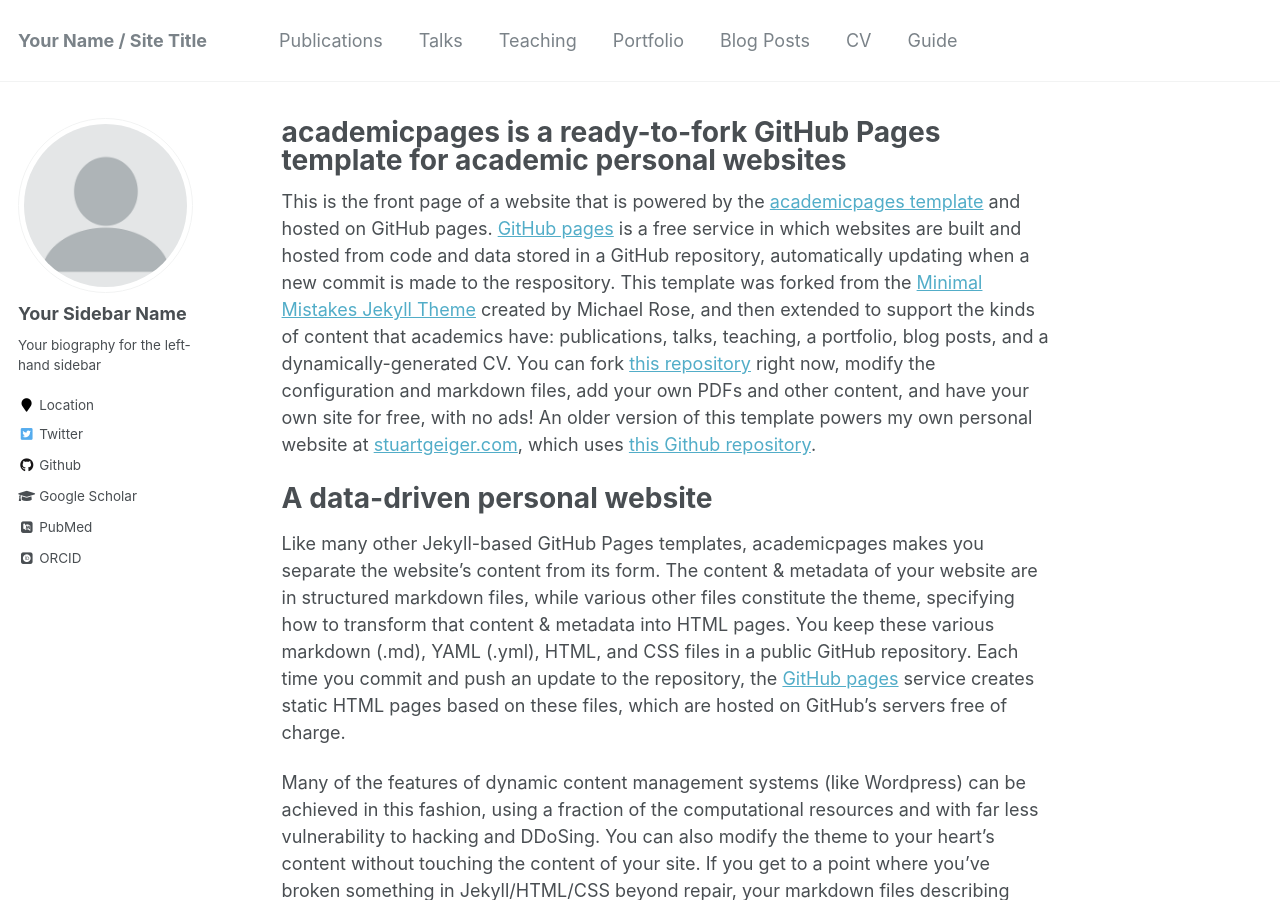
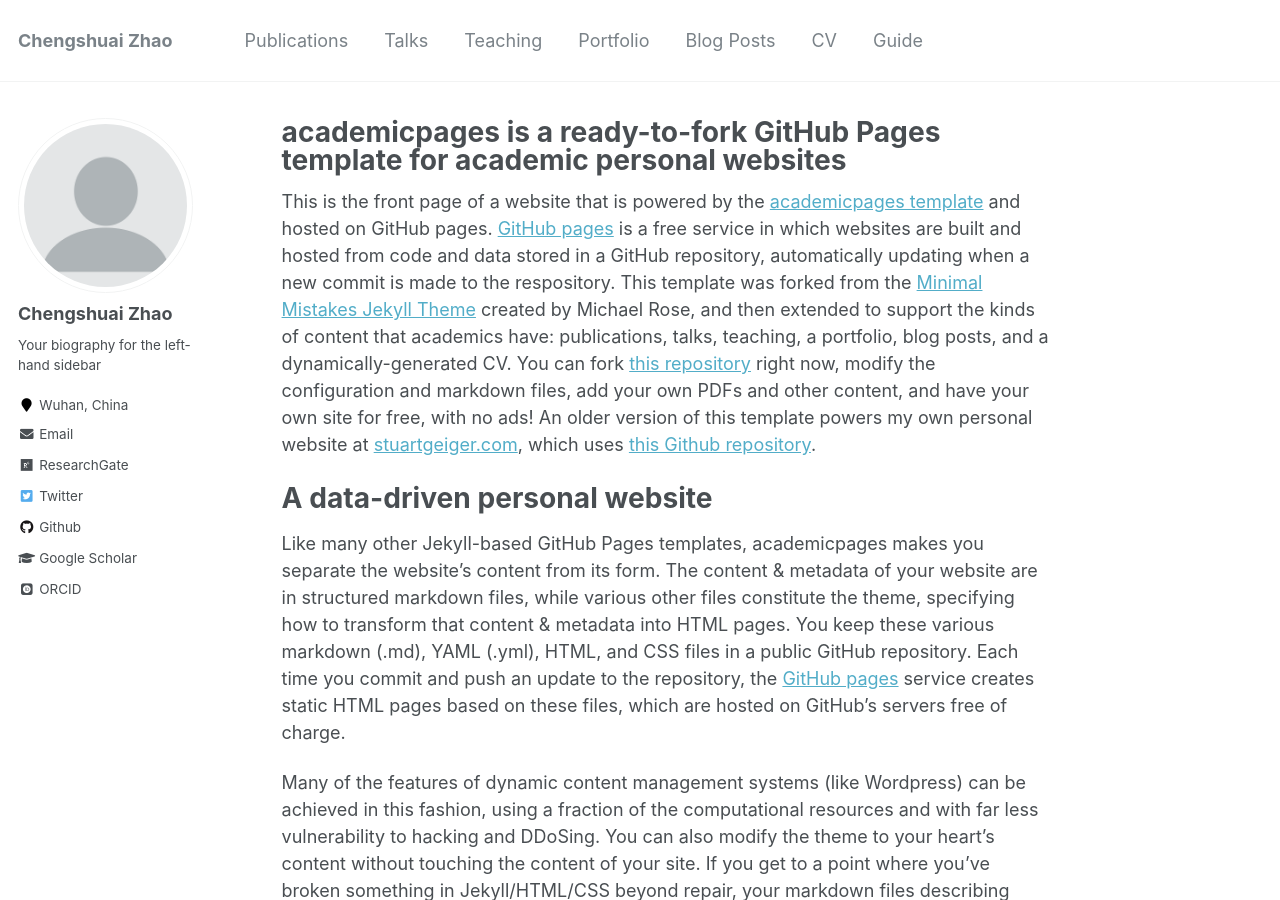
Before and after one commit to ChengshuaiZhao0/ChengshuaiZhao0.github.io, a Jekyll site: the page built from _pages/about.md, in a window 1280 px wide and 900 px high. Built offline with Jekyll 4.4.1, drawn with Linux system fonts in a browser that asks for light colours; some web fonts are replaced.

Commit message:
update framework

```diff
--- a/_config.yml
+++ b/_config.yml
@@ -7,13 +7,13 @@
 
 # Site Settings
 locale                   : "en-US"
-title                    : "Your Name / Site Title"
+title                    : "Chengshuai Zhao"
 title_separator          : "-"
 name                     : &name "Your Name"
 description              : &description "personal description"
-url                      : https://academicpages.github.io # the base hostname & protocol for your site e.g. "https://mmistakes.github.io"
+url                      : https://chengshuaizhao0.github.io # the base hostname & protocol for your site e.g. "https://mmistakes.github.io"
 baseurl                  : "" # the subpath of your site, e.g. "/blog"
-repository               : "academicpages/academicpages.github.io"
+repository               : "ChengshuaiZhao0/ChengshuaiZhao0.github.io"
 teaser                   :  # filename of teaser fallback teaser image placed in /images/, .e.g. "500x300.png"
 breadcrumbs              : false # true, false (default)
 words_per_minute         : 160
@@ -80,30 +80,29 @@
 
 # Site Author
 author:
-  name             : "Your Sidebar Name"
+  name             : "Chengshuai Zhao"
   avatar           : "profile.png"
   bio              : "Your biography for the left-hand sidebar"
-  location         : "Location"
+  location         : "Wuhan, China"
   employer         :
-  pubmed           : "https://www.ncbi.nlm.nih.gov/pubmed/?term=john+snow"
-  googlescholar    : "http://yourfullgooglescholarurl.com"
-  email            :
-  researchgate     :  # example: "https://www.researchgate.net/profile/yourprofile"
-  uri              :
+  pubmed           :
+  googlescholar    : "https://scholar.google.com/citations?user=9tIK0CsAAAAJ&hl=zh-TW&oi=ao"
+  email            : "zhaochengshuai@webmail.hzau.edu.cn"
+  researchgate     : "https://www.researchgate.net/profile/Chengshuai-Zhao"
   bitbucket        :
   codepen          :
   dribbble         :
   flickr           :
   facebook         :
   foursquare       :
-  github           : "academicpages"
+  github           : "ChengshuaiZhao0"
   google_plus      :
   keybase          :
   instagram        :
   impactstory      : #"https://profiles.impactstory.org/u/xxxx-xxxx-xxxx-xxxx"
   lastfm           :
   linkedin         :
-  orcid            : "http://orcid.org/yourorcidurl"
+  orcid            : "https://orcid.org/0000-0001-5923-626X"
   pinterest        :
   soundcloud       :
   stackoverflow    : # http://stackoverflow.com/users/123456/username
```
